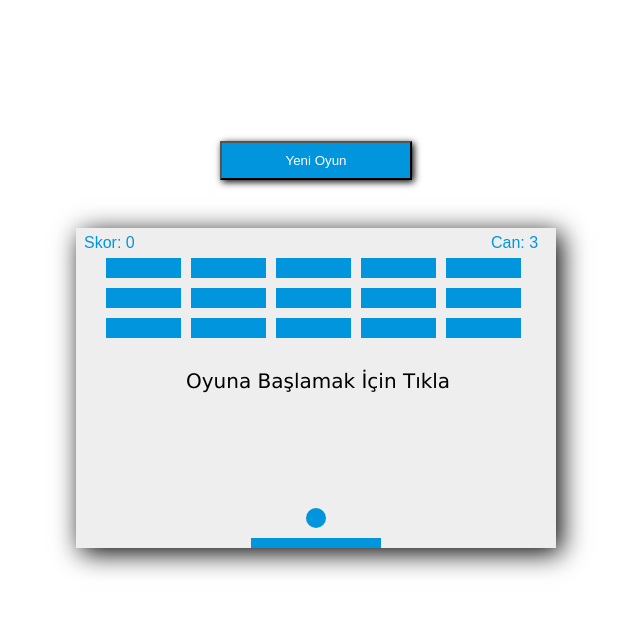
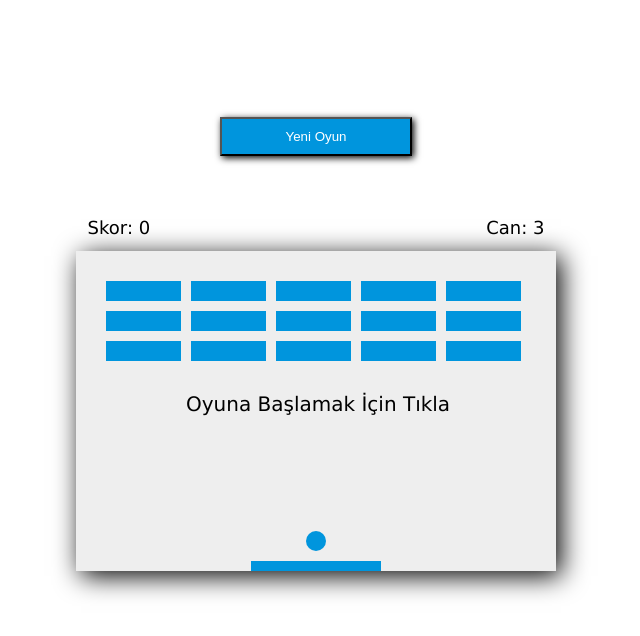
Before and after one commit to gayemce/BrickBreakingGame, a plain HTML site: page index.html in a window 1280 px wide. Shown: the whole page, without its empty margins (324-964 px from the left). Drawn offline with Linux system fonts and the light colour scheme.

Commit message:
design edited

```diff
--- a/index.html
+++ b/index.html
@@ -37,10 +37,25 @@
             background-color: #0095FF;
         }
 
+        .container{
+            display: flex;
+        }
+
+        #skorLabel, #canLabel{
+            font-family: verdana;
+            font-size: 18px;
+            margin: 0.8rem 10.5rem;
+            color: black;
+        }
+
     </style>
 </head>
 <body>
     <button onclick="yeniOyun()">Yeni Oyun</button>
+    <div class="container">
+        <div id="skorLabel">Skor: 0</div>
+        <div id="canLabel">Can: 0</div>
+    </div>
 
     <canvas onclick="oyunBaslat()" id="game" width="480" height="320"></canvas>
 
--- a/script.js
+++ b/script.js
@@ -1,4 +1,3 @@
-/* TODO: Skor ve Can Canvas dışına alınacak */
 /* TODO: Rastgele tuğlalardan ödül çıkacak*/
 
 /* TODO: Can devam ettiği sürece bir sonraki etapa geçecek ve oyunun zorluğu artacak, çubk küçülecek, top hızalanacak vs.*/
@@ -147,8 +146,8 @@ const tuglayaCarptiMi = () => {
                         clearInterval(interval);
 
                         ctx.font = "25px Verdana";
-                        fillStyle = "black";
-                        ctx.fillText("Tebrikler, oyunu kazandın!", width/2 - 120, height/2);
+                        fillStyle = "green";
+                        ctx.fillText("Tebrikler, oyunu kazandın!", width/2 - 160, height/2);
                     }
                 }
             }
@@ -157,15 +156,11 @@ const tuglayaCarptiMi = () => {
 }
 
 const skoruCiz = () => {
-    ctx.font = "16px Arial";
-    ctx.fillStyle = ballColor;
-    ctx.fillText(`Skor: ${skor}`,8,20)
+    document.getElementById('skorLabel').textContent = `Skor: ${skor}`;
 }
 
 const canCiz = () => {
-    ctx.font = "16px Arial";
-    ctx.fillStyle = ballColor;
-    ctx.fillText(`Can: ${can}`, width-65,20);
+    document.getElementById('canLabel').textContent = `Can: ${can}`;
 }
 
 const oyunBaslatYazisiCiz = () => {
```
